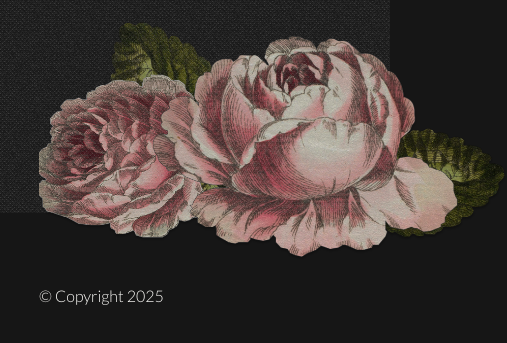
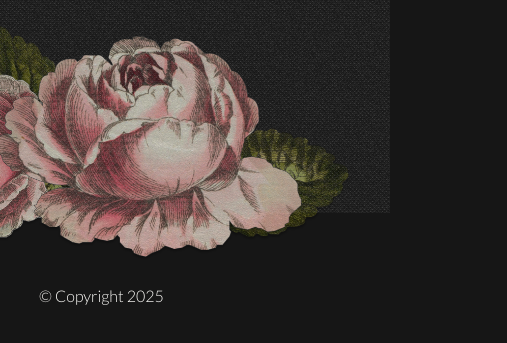
Before and after one commit to NaotoIsayama/naoto-isayama-website, a website built with Vite: page naotoisayama/index.html in a window 390 px wide. Shown: the part 631-974 px from the top of the page, 507 px wide, since content can reach past the window. Built offline with nearby package versions, Linux system fonts and the light colour scheme; a web font is replaced by a local one; what @barba/core would draw is missing.

Commit message:
shift flowers left

```diff
--- a/naotoisayama/src/styles/styles.css
+++ b/naotoisayama/src/styles/styles.css
@@ -554,6 +554,7 @@ footer p {
 
     #flower-image {
         position: relative;
+        margin-left: -50%;
         width: 150%;
     }
 
```
